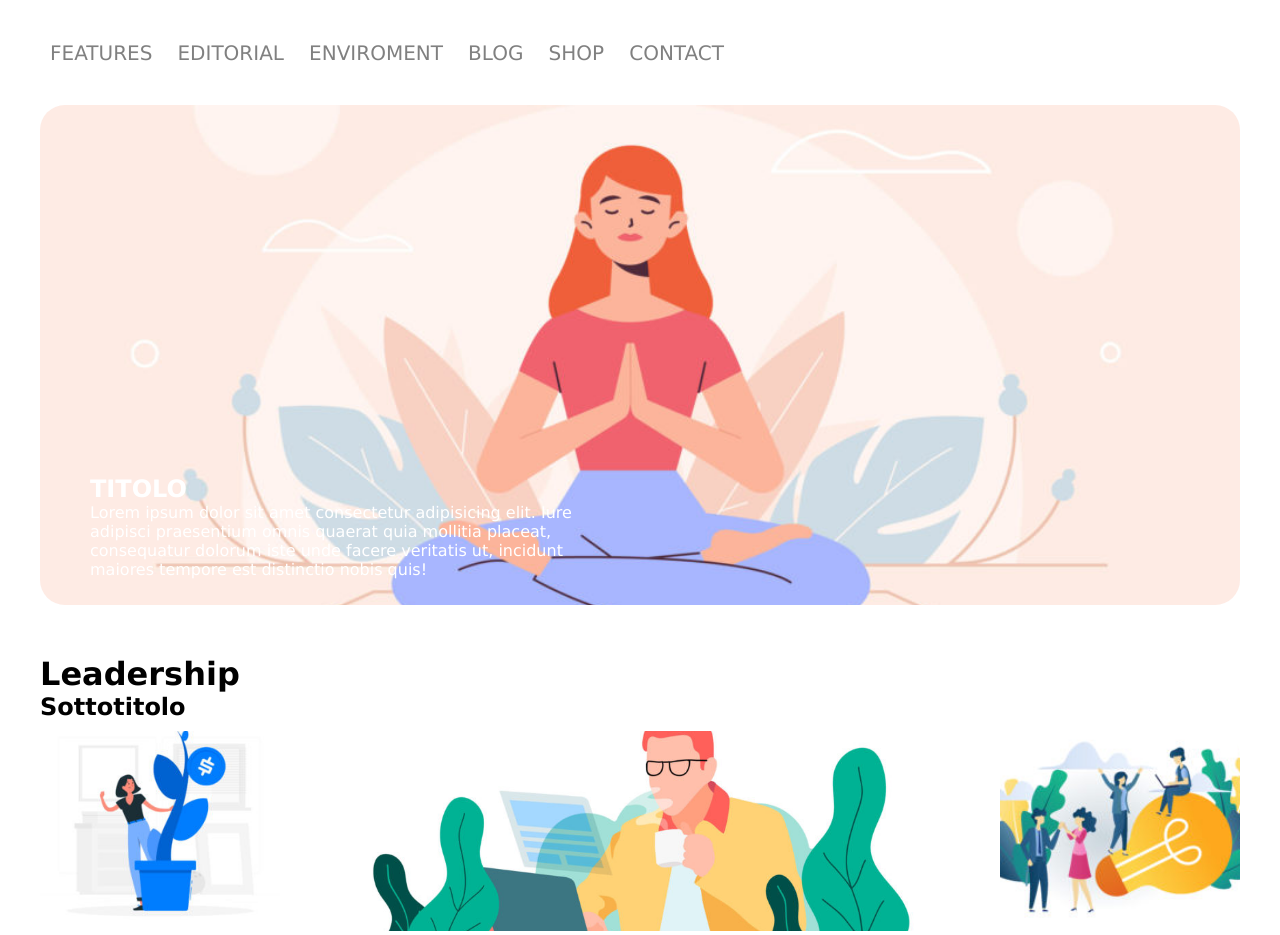
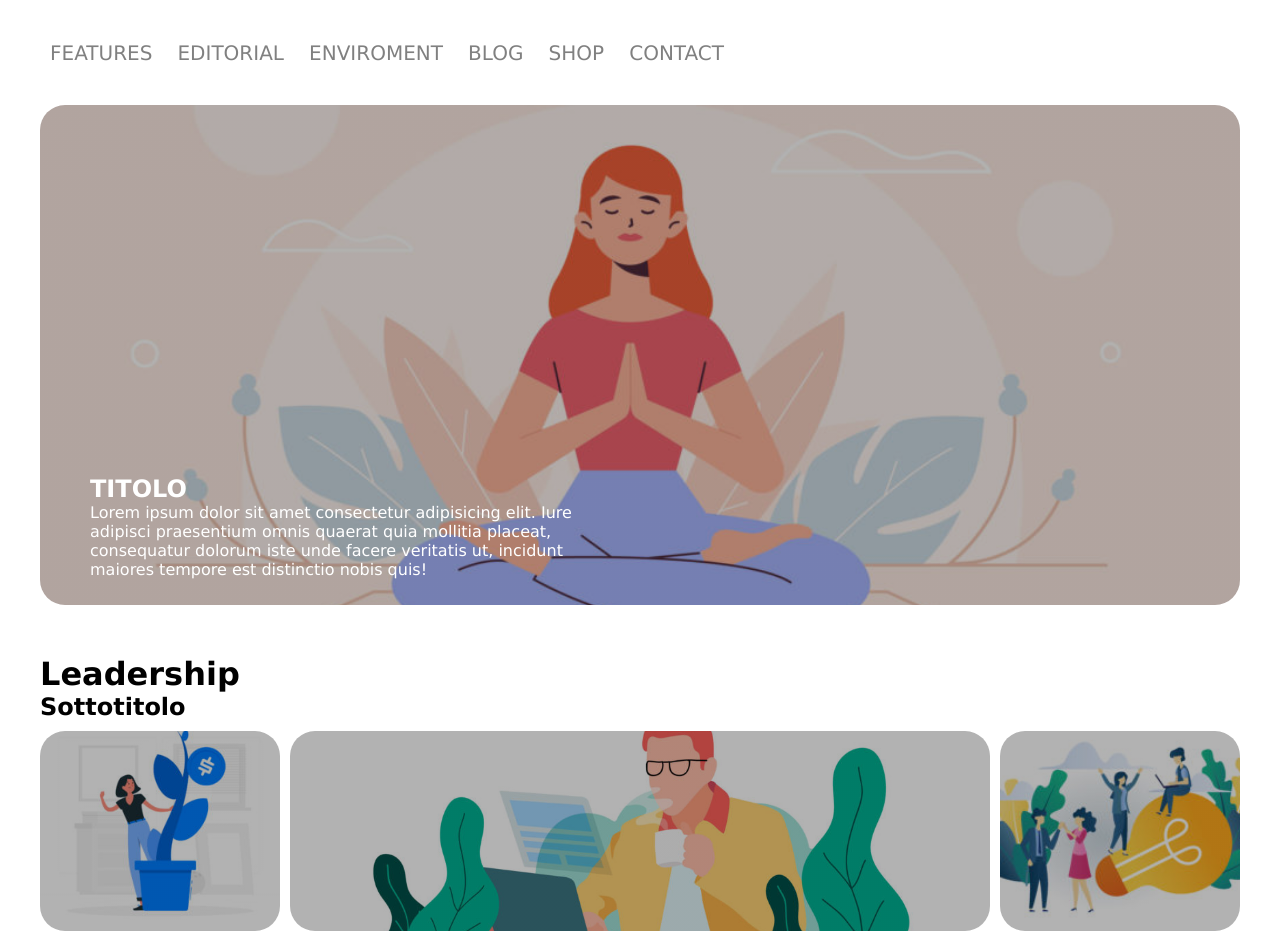
Before and after one commit to DavideLuporini/htmlcss-wp, a plain HTML site: page index.html in a window 1280 px wide. Shown: the part 78-1013 px from the top of the page. Drawn offline with Linux system fonts and the light colour scheme.

Commit message:
Corrections

```diff
--- a/css/style.css
+++ b/css/style.css
@@ -37,8 +37,7 @@ body{
 }
 /* spotlight */
 .spotlight{
-    width: 100%;
-    background-image: url(../img/banner.jpg);
+    background-image: linear-gradient(to bottom, rgba(0,0,0,0.3), rgba(0,0,0,0.3)) , url(../img/banner.jpg);
     height: 500px;
     background-size: cover;
     background-repeat: no-repeat;
@@ -46,7 +45,7 @@ body{
     position: relative;
     margin-bottom: 50px;
     border-radius: 25px;
-
+    backdrop-filter: gray;
 }
 
 .spotlight-content{
@@ -104,13 +103,13 @@ ul{
 }
 
 #col-right{
-    background-image: url(../img/img-3.jpg);
+    background-image: linear-gradient(to bottom, rgba(0,0,0,0.3), rgba(0,0,0,0.3)) , url(../img/img-3.jpg);
 }
 #col-mid{
-    background-image: url(../img/banner-2.jpg);
+    background-image: linear-gradient(to bottom, rgba(0,0,0,0.3), rgba(0,0,0,0.3)) , url(../img/banner-2.jpg);
 }
 #col-left{
-    background-image: url(../img/img-1.jpg);
+    background-image: linear-gradient(to bottom, rgba(0,0,0,0.3), rgba(0,0,0,0.3)) , url(../img/img-1.jpg);
 }
 
 
--- a/index.html
+++ b/index.html
@@ -11,6 +11,7 @@
     <div class="container">
         <header class="page-header ">
             <img src="img/logo.png" alt="neori logo" id="logo-neori">
+            <nav>
                 <ul>
                     <li><a href="#">FEATURES</a></li>
                     <li><a href="#">EDITORIAL</a></li>
@@ -19,6 +20,7 @@
                     <li><a href="#">SHOP</a></li>
                     <li><a href="#">CONTACT</a></li>
                 </ul>
+            </nav>
         </header>
         <main>
             <div class="container clearfix">
```
Lines whose indentation alone changed are shown as unchanged.
